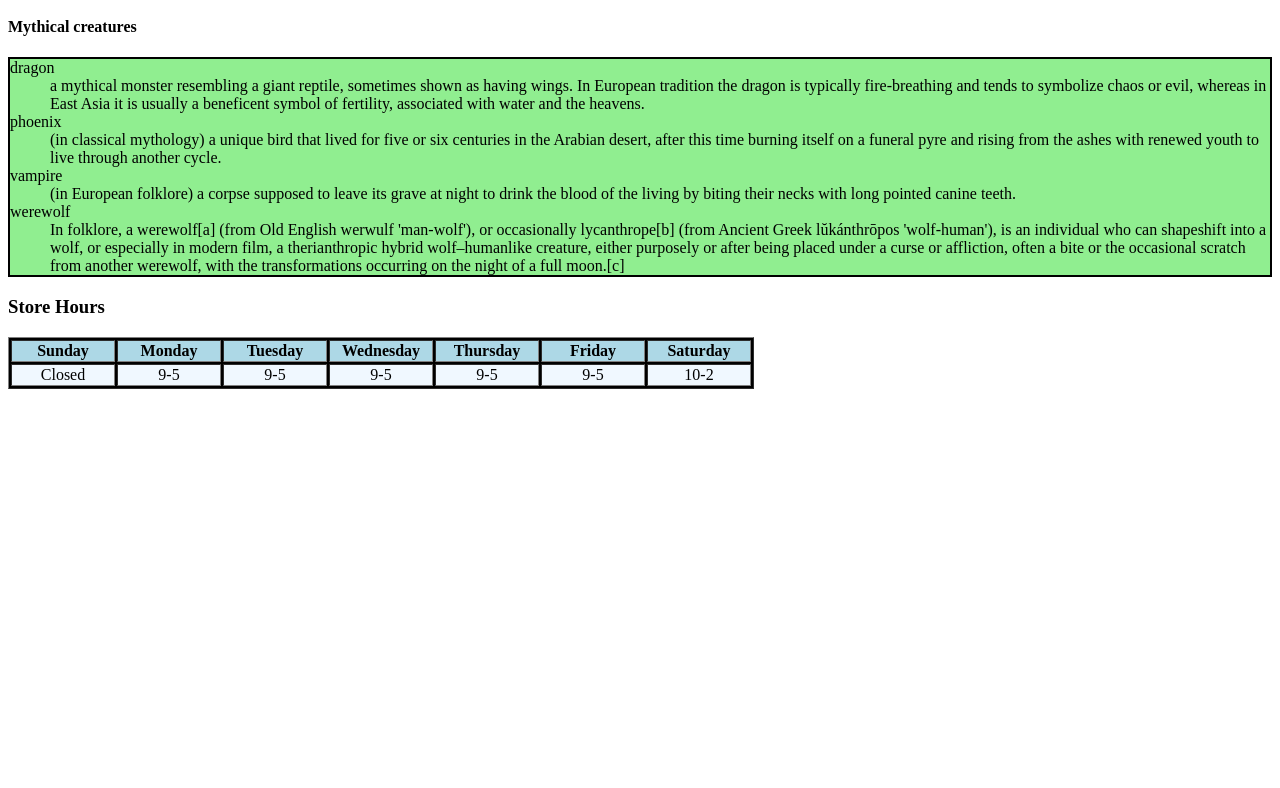
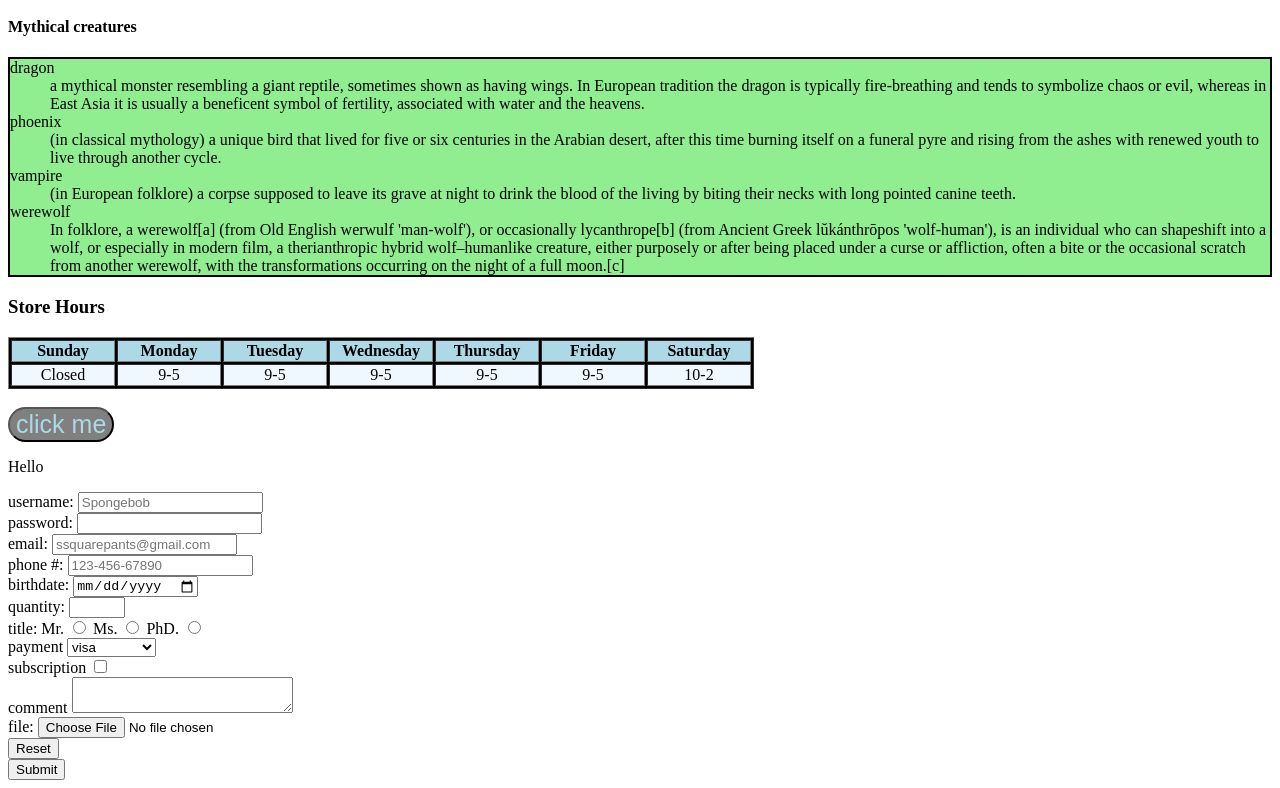
Before and after one commit to allianakarylle/09112025-HTML-CSS, a plain HTML site: page index.html in a window 1280 px wide. Shown: the part 1452-2240 px from the top of the page. Before the commit the page ends 1849 px from the top, so only its background shows below. Drawn offline with Linux system fonts and the light colour scheme.

Commit message:
added a code

```diff
--- a/index.html
+++ b/index.html
@@ -116,5 +116,66 @@
             </tr>
         </table>
 
+        <br>
+            <button onclick="doSemething()" style="font-size: 25px; background-color: grey; color: lightblue; border-radius: 25px">click me</button>
+
+            <p id="greeting">Hello</p>
+
+            <script>
+                function doSemething() {
+                    document.getElementById("greeting").innerHTML = "Goodbye";
+                }
+            </script>
+
+        <form action="index.php" method="POST" enctype="multipart/form-data" >
+
+            <label for="username">username:</label>
+            <input type="text" id="username" placeholder="Spongebob" minlength="6" maxlength="6" required><br>
+
+            <label for="password">password:</label>
+            <input type="password" id="password" minlength="6" maxlength="15" required><br>
+
+            <label for="email">email:</label>
+            <input type="email" id="email" placeholder="ssquarepants@gmail.com"><br>
+
+            <label for="phone">phone #:</label>
+            <input type="tel" id="phone" placeholder="123-456-67890" pattern="[0-9]{3}-[0-9]{3}-[0-9]{4}"></label><br>
+
+            <label for="bday">birthdate:</label>
+            <input type="date" id="bday"></label><br>
+
+            <label for="quantity">quantity:</label>
+            <input type="number" id="quantity" min="0" max="99"><br>
+
+            <label for="title">title:</label>
+
+            <label for="Mr.">Mr.</label>
+            <input type="radio" id="Mr." value="Mr." name="title">
+
+            <label for="Ms.">Ms.</label>
+            <input type="radio" id="Ms." value="Ms." name="title">
+
+            <label for="PhD.">PhD.</label>
+            <input type="radio" id="PhD." value="PhD."name="title" ><br>
+
+            <label for="payment">payment</label>
+            <select id="payment">
+                <option value="visa">visa</option>
+                <option value="mastercard">mastercard</option>
+                <option value="giftcard">giftcard</option>
+            </select><br>
+
+            <label for="subscription">subscription</label>
+            <input type="checkbox" id="subscribe"><br>
+
+            <label for="comment">comment</label>
+            <textarea id="comment" row="3" cols="25"></textarea><br>
+
+            <label for="file">file:</label>
+            <input type="file" id="file" accept="image/png, image/jpeg"><br>
+
+            <input type="reset"><br>
+            <input type="submit">
+        </form>
     </body>
 </html>
```
Also changed, not shown: headersandfooters.html (added, +30 -0 lines), page2.html (added, +12 -0 lines), images/jennie.jpg (added).
